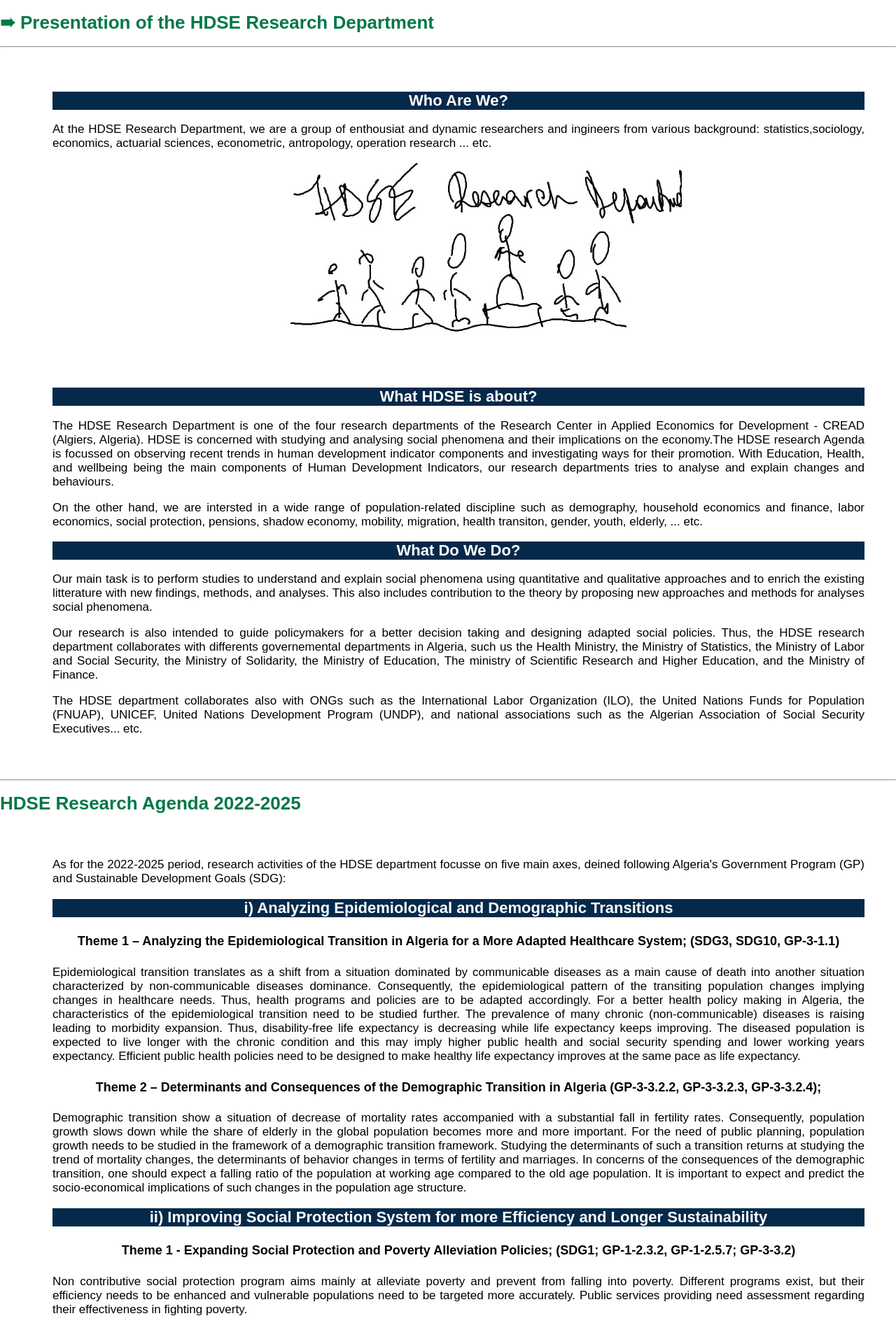
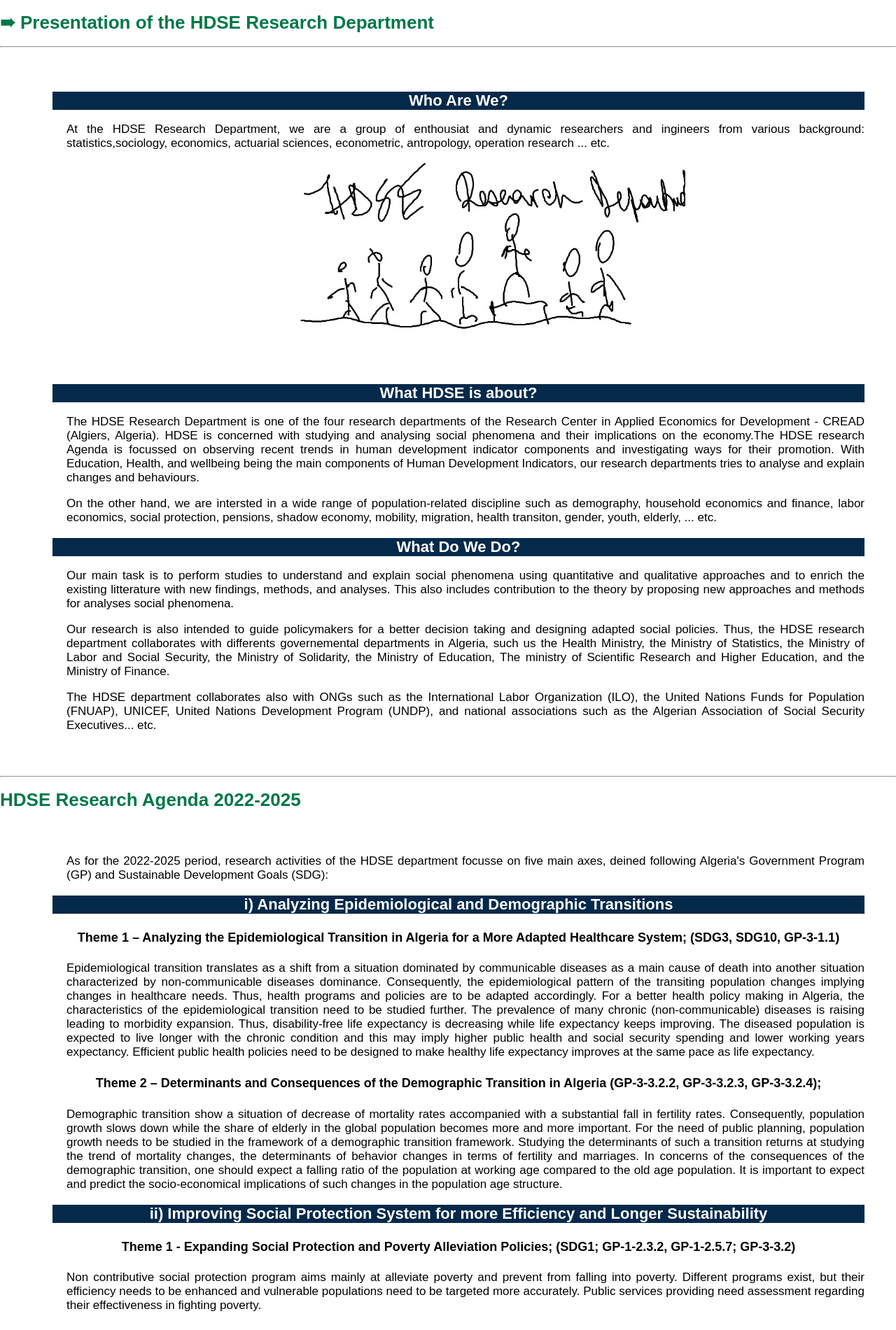
Before and after one commit to Farid-FLICI/farid-flici.github.io, a Jekyll site: the page hdse2.html, which Jekyll copies as it is, in a window 1280 px wide. Shown: the top 1901 px of the page at 70% size. Built offline with Jekyll 4.4.1, drawn with Linux system fonts in a browser that asks for light colours.

Commit message:
Update hdse2.html

```diff
--- a/hdse2.html
+++ b/hdse2.html
@@ -6,7 +6,7 @@
 <style>
 
 body {margin: 0;       }
-p{               font-family: sans-serif; font-size: 17px; text-align: justify; }
+p{               font-family: sans-serif; font-size: 17px; text-align: justify; margin-left: 20px}
 h1{              font-family: sans-serif; font-size: 26px; font-weight: bold ; text-align: left  ; color:#007848    }
 h2{              font-family: sans-serif; font-size: 22px; font-weight: bold ; text-align: center; background-color: #05294a; color:white  }
 h3{              font-family: sans-serif; font-size: 20px; font-weight: bold ; text-align: left  ; color: blue; }
```
Also changed, not shown: other parts of hdse2.html (+1 -1 lines).
